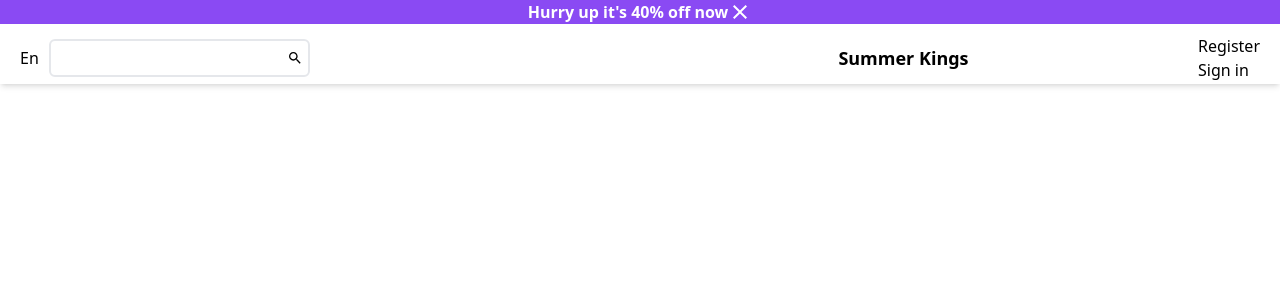
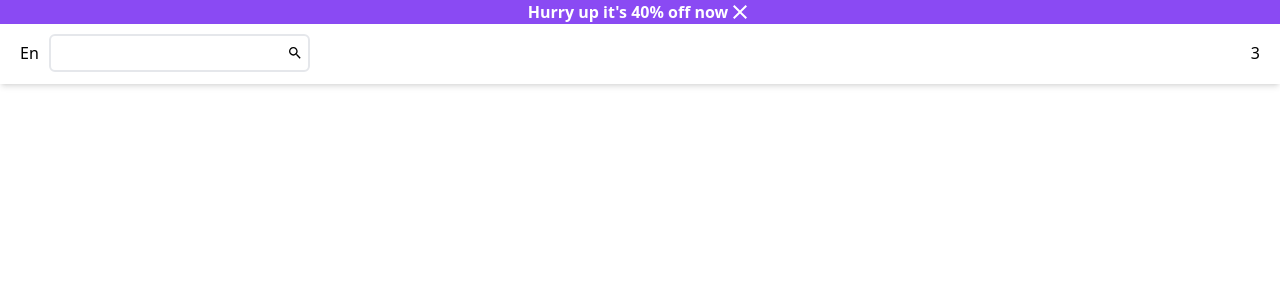
Before and after one commit to Opiwe/basic-react-ecommerce-app, a React (Create React App) app: page / in a window 1280 px wide. Shown: the top 300 px of the page. Built offline with nearby package versions, Linux system fonts and the light colour scheme.

Commit message:
Initial commit

```diff
--- a/src/components/Navbar.jsx
+++ b/src/components/Navbar.jsx
@@ -16,14 +16,9 @@ const Navbar = () => {
                 </div>
                 {/* Logo */}
                 <div className='center flex-1 text-center'>
-                    <div className='logo font-bold text-lg'>Summer Kings</div>
+
                 </div>
-
-                {/* Right div */}
-                <div>
-                    <div>Register</div>
-                    <div>Sign in</div>
-                </div>
+                <div>3</div>
             </div>
         </div>
     );
```
